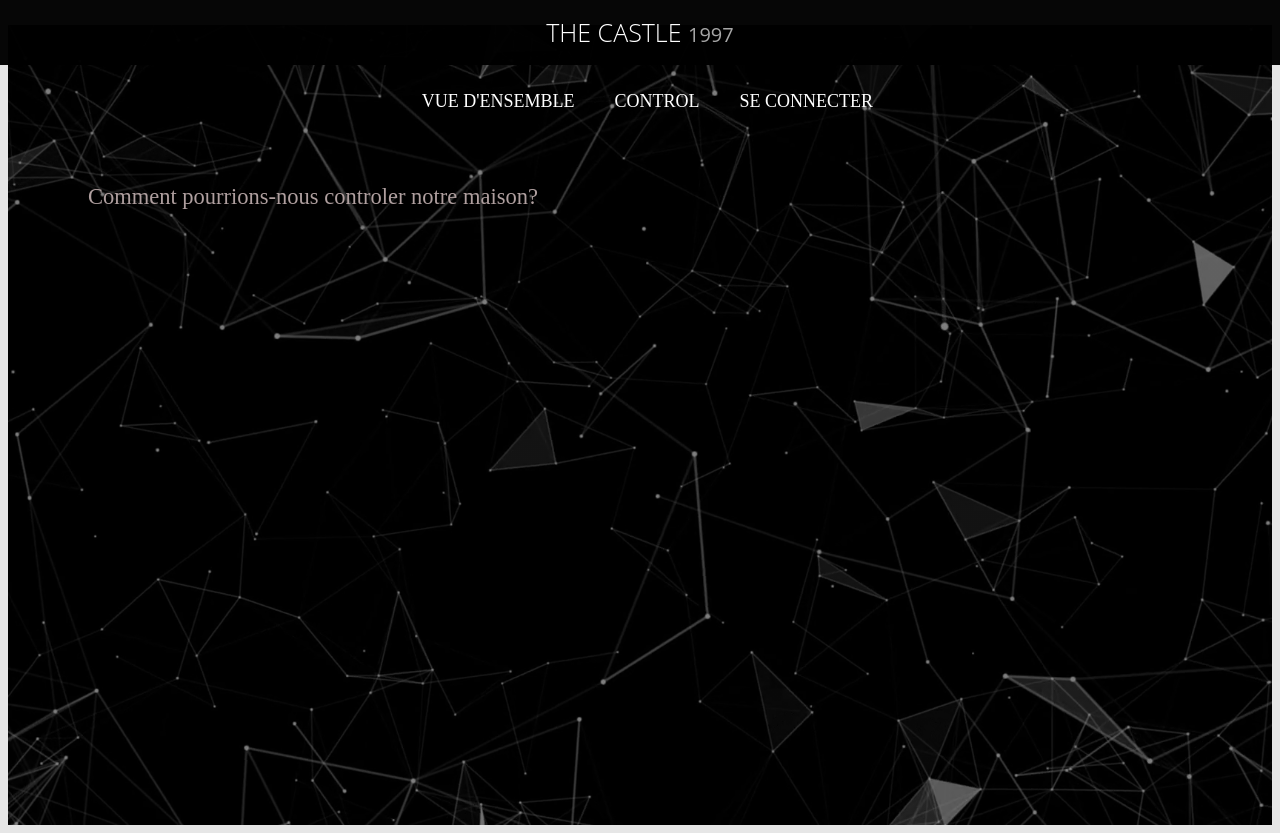
After one commit to minhthuc2502/ACAD-AWAEI, a PHP site: page /vueEnsemble.php in a window 1280 px wide. The commit adds this page. Run offline with PHP 8.4, Linux system fonts and the light colour scheme.

```diff
--- a/style.css
+++ b/style.css
@@ -168,7 +168,7 @@ body {
     text-rendering: optimizeLegibility;
 }
 
-h2 {
+#titliIndex {
     font-size: 180%;
     word-spacing: 2px;
     text-align: center;
@@ -177,7 +177,7 @@ h2 {
     font-weight: 400;
 }
 
-h2:after {
+#titliIndex:after {
     display: block;
     height: 2px;
     background-color:crimson;
@@ -276,3 +298,25 @@ footer span {
     font-size: 0.9em;
     color: #444;
 }
+/* ----------------------------------------------------- */
+/* page Vue d'ensemble */
+/* ----------------------------------------------------- */
+.mainTitle {
+    background-image: linear-gradient(rgba(0, 0, 0, 0.493),rgba(0, 0, 0, 0.493)), url(img/background.png);
+    background-size: cover;
+    background-position: center;
+    height: 100vh;
+    background-attachment: fixed;
+    justify-content: space-around;
+    font: 15px/1.5 'PT Sans', serif;
+    width: 100%;
+    margin-top: 4.3em;
+}
+
+.mainTitle h2 {
+    text-align: left;
+    font-weight: 300;
+    color: #af9f9f;
+    padding: 80px;
+    margin-top: -30px;
+}
--- /dev/null
+++ b/vueEnsemble.php
@@ -0,0 +1,30 @@
+<!DOCTYPE html>
+<html>
+    <head>
+            <meta charset="UTF-8">
+            <meta name="viewport" content="width=device-width, initial-scale=1.0">
+            <title>Over view</title>
+            <link rel="icon" href="https://i.imgur.com/RjQxEiC.png">
+            <link rel="stylesheet" href="style.css" />
+        </head>
+
+    <body>
+        <!-- Header -->
+        <div>
+            <header id="header" class="alt">
+                <div class="logo"><a href="index.php">THE CASTLE <span>1997</span></a><div>
+            </header>
+        </div>
+        <div class= "mainTitle">
+            <nav id="nav-bar">
+                <ul class="main-nav">
+                    <li><a href="vueEnsemble.php">Vue d'ensemble</a></li>
+                    <li><a href="about.php">Control</a></li>
+                    <li><a href="login.php">Se Connecter</a></li>
+                </ul>
+            </nav>
+            <h2>Comment pourrions-nous controler notre maison?</h2>
+        </div>
+    </body>
+
+</html>
```
Also changed, not shown: other parts of style.css (+26 -4 lines), index.php (+26 -2 lines), vueEnsemble.html (deleted, +0 -33 lines), img/background.png (added).
